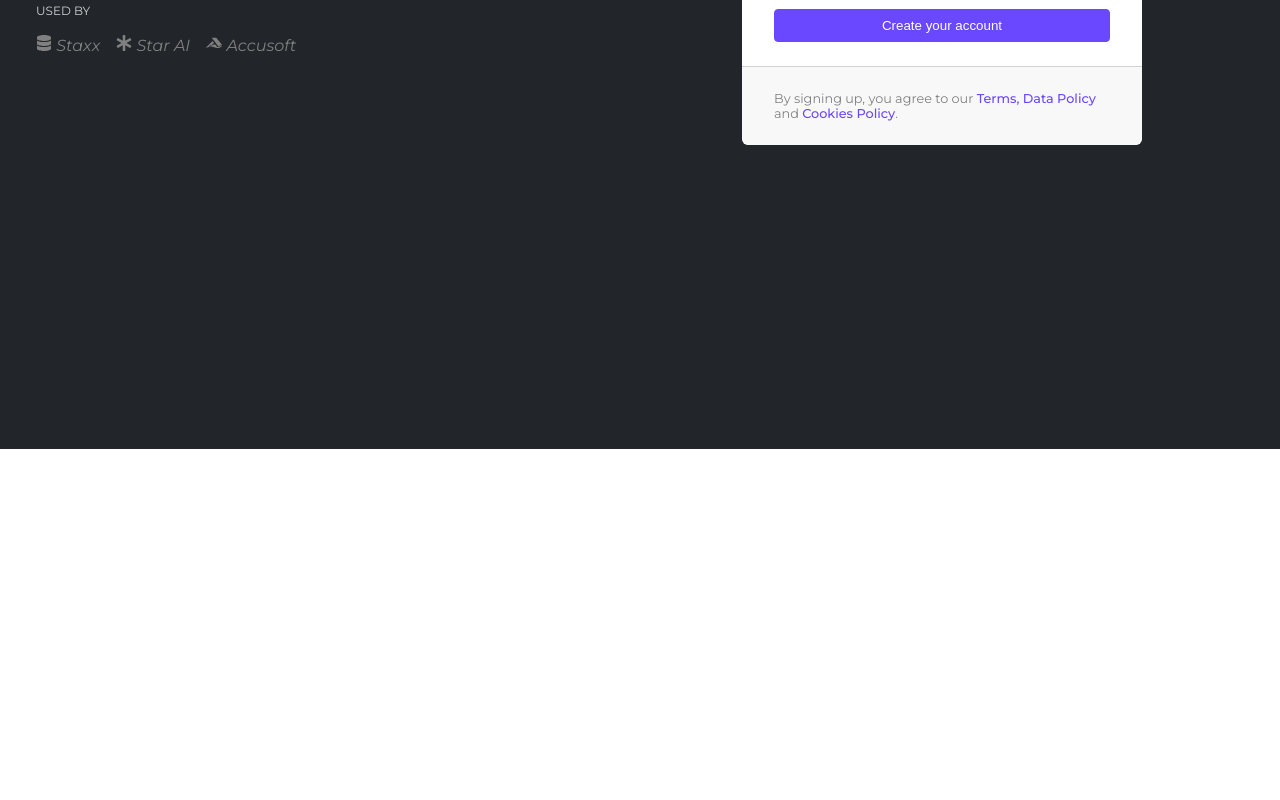
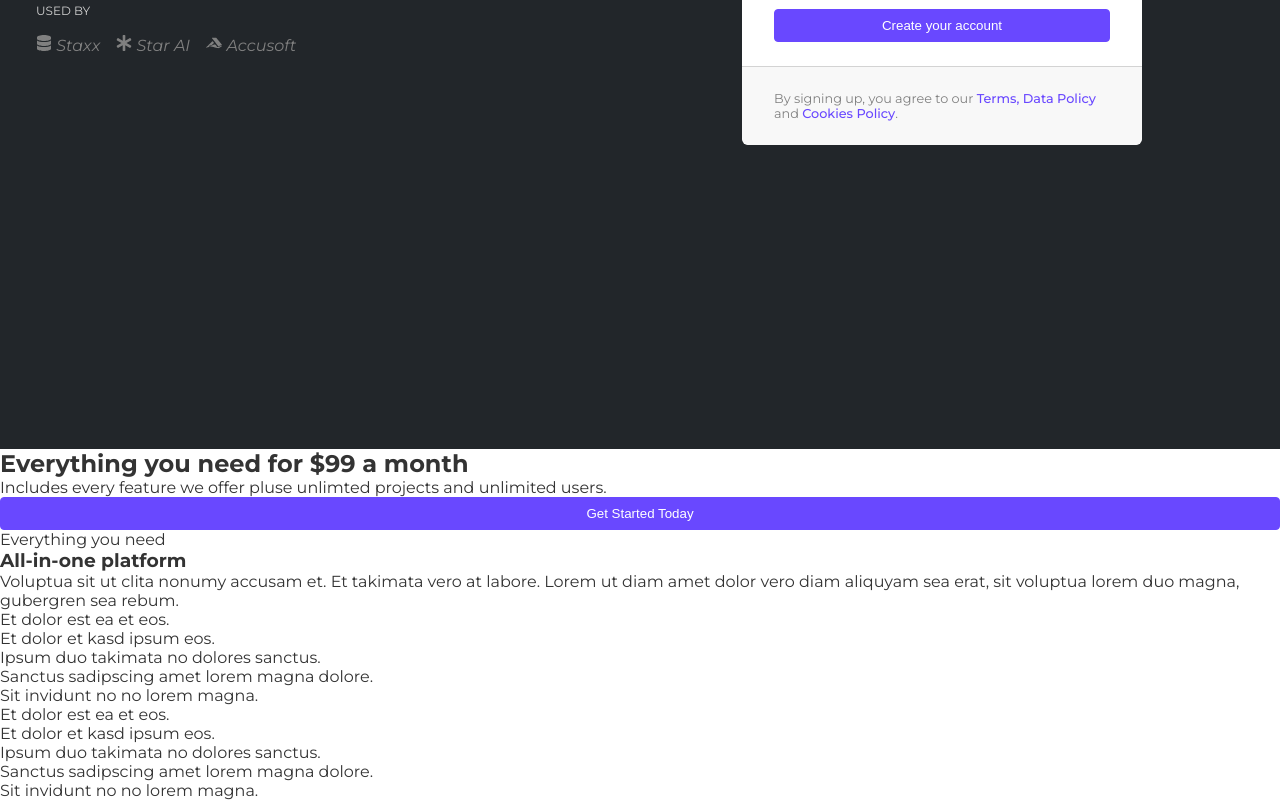
Before and after one commit to Youngpwd/react_router_v6_tutorial, a React (Create React App) app: page / in a window 1280 px wide. Shown: the part 451-1251 px from the top of the page. Before the commit the page ends 900 px from the top, so only its background shows below. Built offline with nearby package versions, Linux system fonts and the light colour scheme.

Commit message:
Pricing component built

```diff
--- a/src/components/Pricing/Pricing.js
+++ b/src/components/Pricing/Pricing.js
@@ -1,12 +1,72 @@
 import React from "react";
 import "./Pricing.css";
 
-
-
 const Pricing = () => {
   return (
-    <div>
-
+    <div className="pricing">
+      <div className="container">
+        <div className="top-content">
+          <div>
+            <h2>
+              Everything you need for <span>$99 a month</span>
+            </h2>
+            <p>
+              Includes every feature we offer pluse unlimted projects and
+              unlimited users.
+            </p>
+          </div>
+          <div className="bttn-div">
+            <button>Get Started Today</button>
+          </div>
+        </div>
+        <div className="bottom-content">
+          <div className="card">
+            <p>
+              <span>Everything you need</span>
+            </p>
+            <h3>All-in-one platform</h3>
+            <p>
+              Voluptua sit ut clita nonumy accusam et. Et takimata vero at
+              labore. Lorem ut diam amet dolor vero diam aliquyam sea erat, sit
+              voluptua lorem duo magna, gubergren sea rebum.
+            </p>
+          </div>
+          <div className="card">
+            <div>
+              <p>Et dolor est ea et eos.</p>
+            </div>
+            <div>
+              <p>Et dolor et kasd ipsum eos.</p>
+            </div>
+            <div>
+              <p>Ipsum duo takimata no dolores sanctus.</p>
+            </div>
+            <div>
+              <p>Sanctus sadipscing amet lorem magna dolore.</p>
+            </div>
+            <div>
+              <p>Sit invidunt no no lorem magna.</p>
+            </div>
+          </div>
+          <div className="card">
+            <div>
+              <p>Et dolor est ea et eos.</p>
+            </div>
+            <div>
+              <p>Et dolor et kasd ipsum eos.</p>
+            </div>
+            <div>
+              <p>Ipsum duo takimata no dolores sanctus.</p>
+            </div>
+            <div>
+              <p>Sanctus sadipscing amet lorem magna dolore.</p>
+            </div>
+            <div>
+              <p>Sit invidunt no no lorem magna.</p>
+            </div>
+          </div>
+        </div>
+      </div>
     </div>
   );
 };
```
